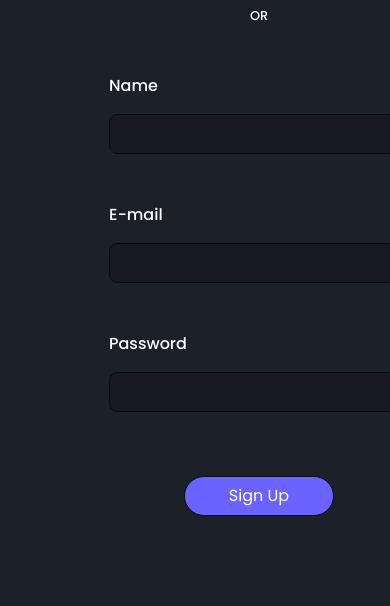
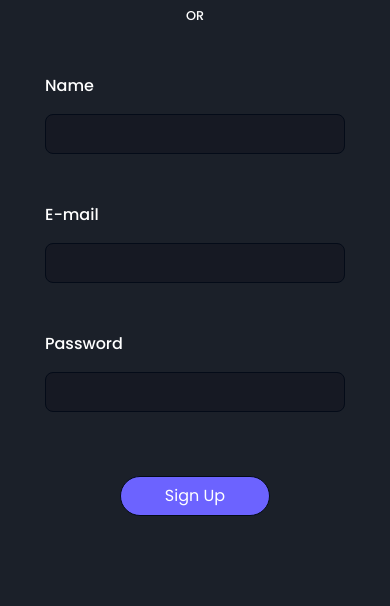
Before and after one commit to JonathanGLopes/Signup-form, a plain HTML site: page index.html in a window 390 px wide. Shown: the part 238-844 px from the top of the page. Drawn offline with Linux system fonts and the light colour scheme; files whose address does not match are found by name.

Commit message:
Inserting responsive layout

```diff
--- a/style.css
+++ b/style.css
@@ -16,7 +16,6 @@ body{
     justify-content: center;
     align-items: center;
     width: 50vw;
-    padding: 2rem 4rem;
 }
 
 .main-content h1 {
@@ -111,6 +110,8 @@ body{
     z-index: -1;
 }
 
+/*responsivo*/
+
 @media only screen and (min-width: 900px) and (max-width: 1200px) {
     .images {
         width: 110%;
@@ -134,6 +135,7 @@ a tela irá permanecer no layout normal.*/
         width: 100vw;
         box-sizing: content-box;
     }
+
 }
 
 @media only screen and (max-width: 450px) {
@@ -148,4 +150,5 @@ a tela irá permanecer no layout normal.*/
     .main-content form span, .main-content form label, .main-content .button {
         font-size: 1rem;
     }
+
 }
```
